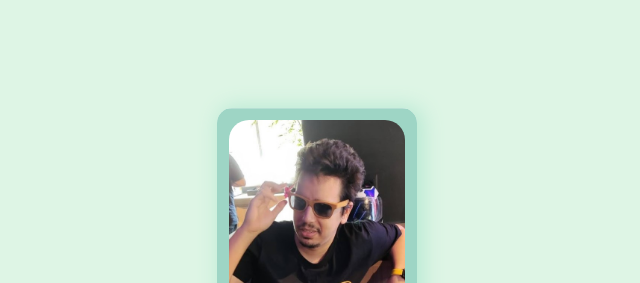
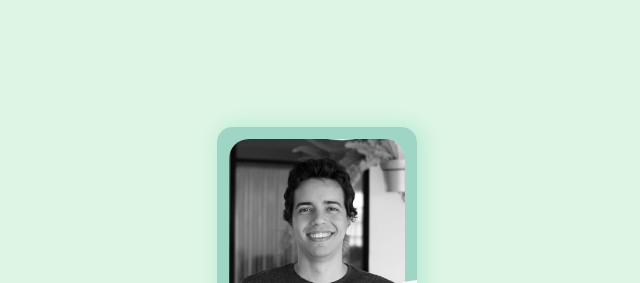
Before and after one commit to allanhal/profile-2022, a plain HTML site: page index.html in a window 1280 px wide. Shown: the part 123-406 px from the top of the page, without its empty margins (323-963 px from the left). Drawn offline with Linux system fonts and the light colour scheme.

Commit message:
Diff image

```diff
--- a/index.css
+++ b/index.css
@@ -29,7 +29,7 @@ a {
 .top {
   background-color: rgb(158, 213, 197);
   padding: 12px;
-  clip-path: polygon(0 0, 0 95%, 100% 75%, 100% 0);
+  clip-path: polygon(0 0, 0 90%, 100% 75%, 100% 0);
   width: fit-content;
   height: fit-content;
   border-top-left-radius: 15px;
--- a/index.html
+++ b/index.html
@@ -34,7 +34,7 @@
       <div class="main">
         <div class="card">
           <div class="top">
-            <img class="image" src="images/profile.jpg" alt="" />
+            <img class="image" src="images/allan.jpg" alt="" />
           </div>
           <div class="bottom">
             <span class="icons">
```
Also changed, not shown: images/allan.jpg (added).
